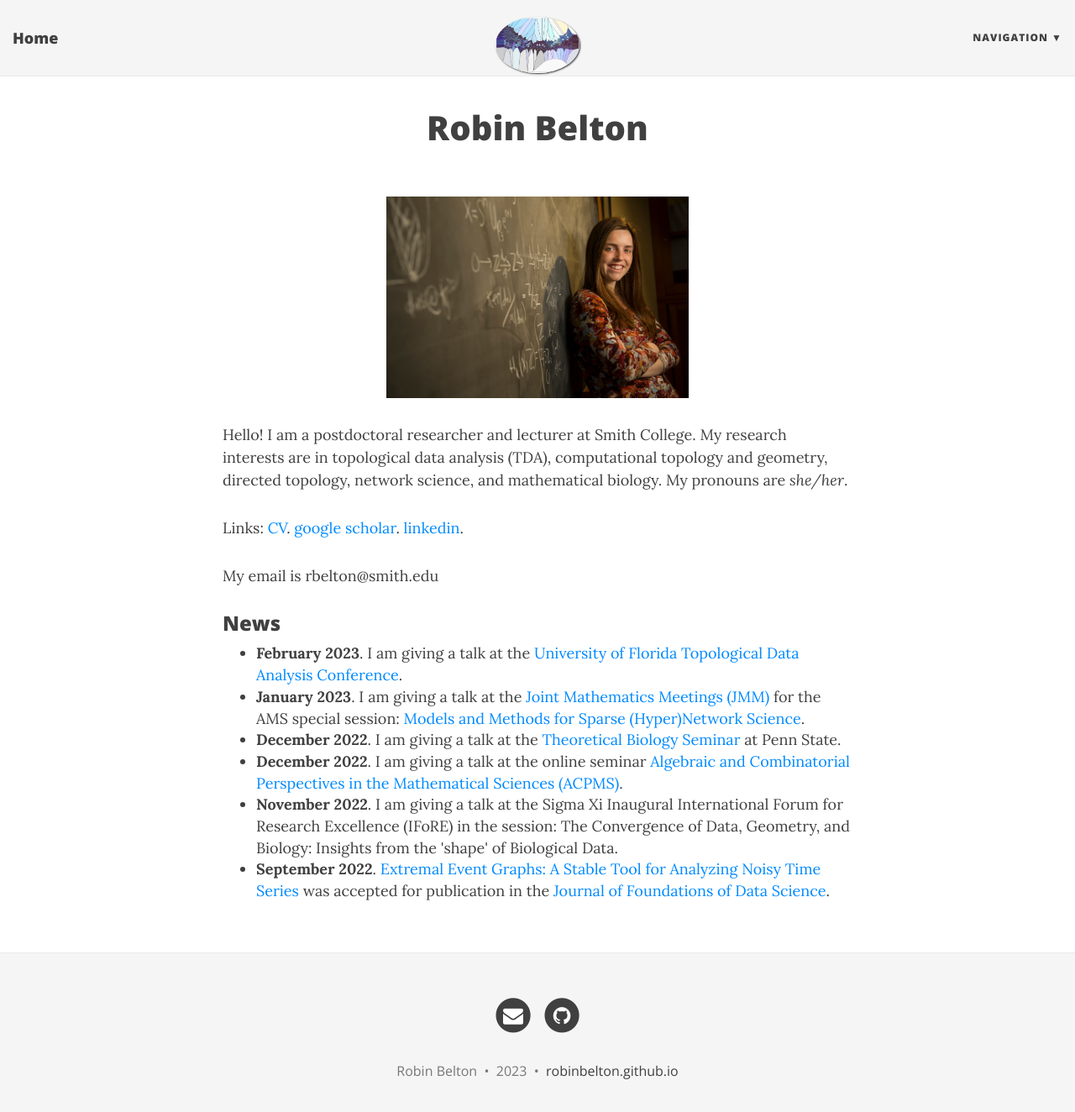
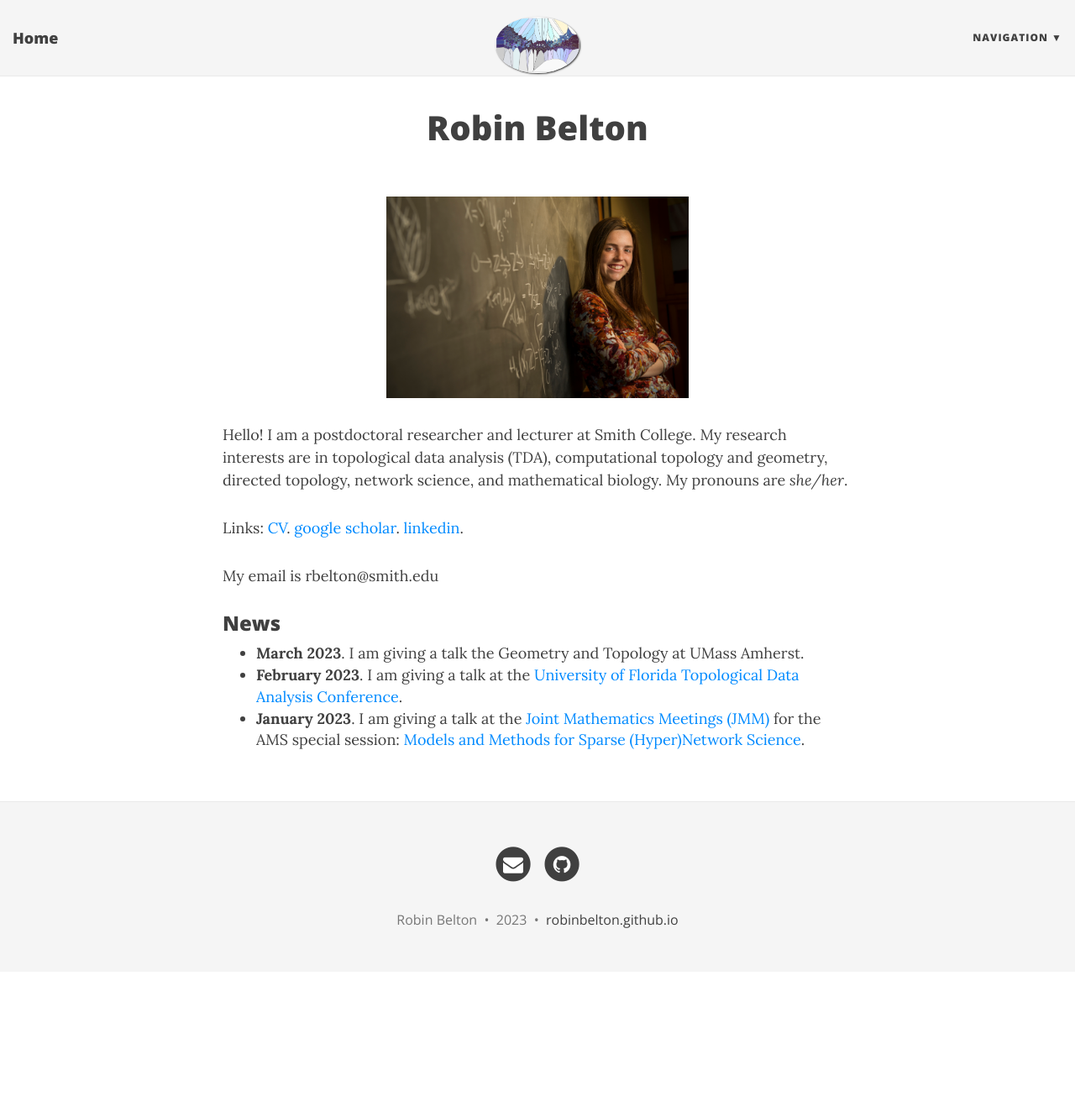
Before and after one commit to robinbelton/robinbelton.github.io, a Jekyll site: the page built from index.html, in a window 1280 px wide and 1337 px high. Shown: the top 1324 px of the window at 84% size. Built offline with Jekyll 4.4.1, drawn with Linux system fonts in a browser that asks for light colours; nearby versions of some CDN libraries; the list of posts is cut into pages by our own code.

Commit message:
Update News

```diff
--- a/index.html
+++ b/index.html
@@ -19,15 +19,8 @@ use-site-title: true
 
 <h3>News</h3>
 <ul>
+    <li><b>March 2023</b>. I am giving a talk the Geometry and Topology at UMass Amherst.
     <li><b>February 2023</b>. I am giving a talk at the <a href = "https://people.clas.ufl.edu/peterbubenik/uftda2023/">University of Florida Topological Data Analysis Conference</a>.
     <li><b>January 2023</b>. I am giving a talk at the <a href="https://www.jointmathematicsmeetings.org/meetings/national/jmm2023/2270_intro">Joint Mathematics Meetings (JMM)</a> for the AMS special session: <a href="https://www.jointmathematicsmeetings.org/meetings/national/jmm2023/2270_program_ss98.html#title">Models and Methods for Sparse (Hyper)Network Science</a>.
     </li>
-    <li><b>December 2022</b>. I am giving a talk at the <a href="https://math-cal.cloud.science.psu.edu/events/seminar/441"> Theoretical Biology Seminar</a> at Penn State.
-    </li>
-    <li><b>December 2022</b>. I am giving a talk at the online seminar <a href="https://www.math.ntnu.no/acpms/"> Algebraic and Combinatorial Perspectives in the Mathematical Sciences (ACPMS)</a>.
-    </li>
-    <li><b>November 2022</b>. I am giving a talk at the Sigma Xi Inaugural International Forum for Research Excellence (IFoRE) in the session: The Convergence of Data, Geometry, and Biology: Insights from the 'shape' of Biological Data.
-    </li>
-    <li><b>September 2022</b>. <a href ="https://arxiv.org/pdf/2203.09552.pdf">Extremal Event Graphs: A Stable Tool for Analyzing Noisy Time Series</a> was accepted for publication in the <a href ="https://www.aimsciences.org/journal/A0000-0002"> Journal of Foundations of Data Science</a>.
-    </li>
 </ul>
```
